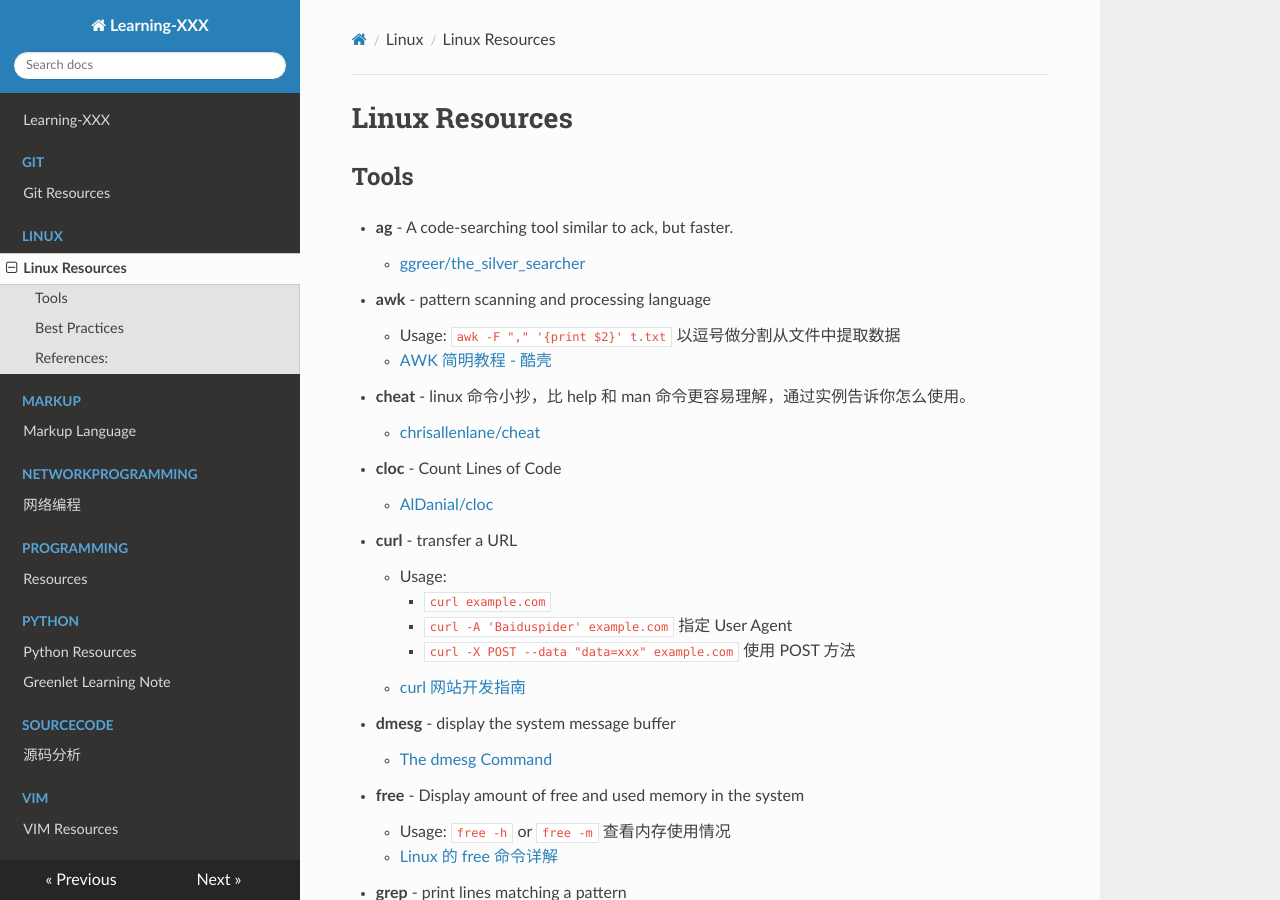
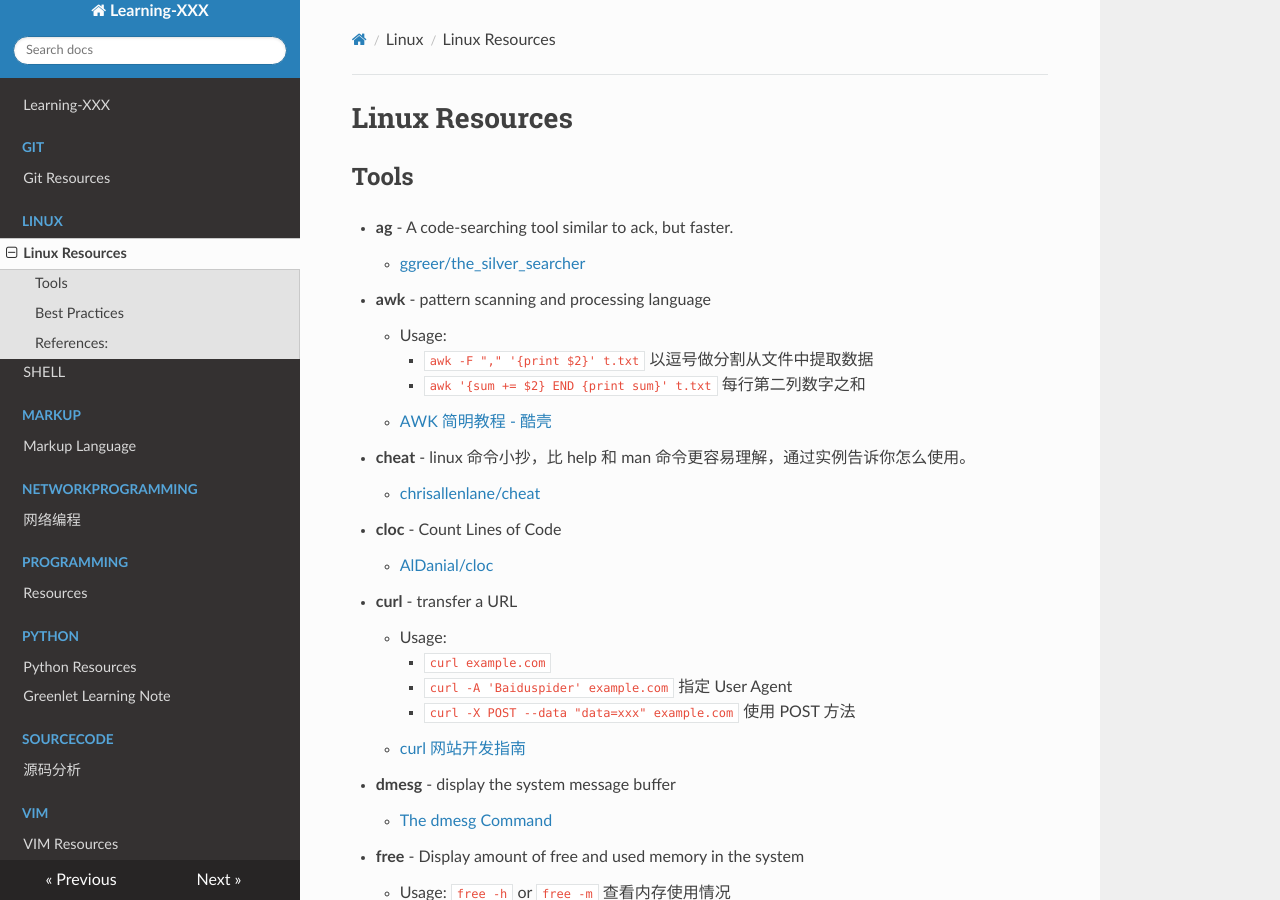
Before and after one commit to omsobliga/Learning-XXX, an MkDocs documentation site: the page built from docs/Linux/README.md, in a window 1280 px wide and 900 px high. Built offline with MkDocs 1.6.1, drawn with Linux system fonts in a browser that asks for light colours; nearby versions of some CDN libraries.

Commit message:
Add Linux Shell

```diff
--- a/docs/Linux/README.md
+++ b/docs/Linux/README.md
@@ -6,7 +6,9 @@
     - [ggreer/the_silver_searcher](https://github.com/ggreer/the_silver_searcher)
 
 - **awk** - pattern scanning and processing language
-    - Usage: `awk -F "," '{print $2}' t.txt` 以逗号做分割从文件中提取数据
+    - Usage:
+        * `awk -F "," '{print $2}' t.txt` 以逗号做分割从文件中提取数据
+        * `awk '{sum += $2} END {print sum}' t.txt` 每行第二列数字之和
     - [AWK 简明教程 - 酷壳](http://coolshell.cn/articles/9070.html)
 
 - **cheat** - linux 命令小抄，比 help 和 man 命令更容易理解，通过实例告诉你怎么使用。
@@ -79,6 +81,7 @@
     - [Linux 监控工具 vmstat 命令详解](http://www.ha97.com/4512.html)
     - [Linux 内存 buffer 和 cache 的区别](http://blog.csdn.net/tianlesoftware/article/details/6459044)
 
+
 ## Best Practices
 
 - **How to find the largest files in linux?**
```
Also changed, not shown: README.md (+1 -0 lines), docs/Linux/SHELL.md (added, +3 -0 lines), docs/index.md (+1 -0 lines).
